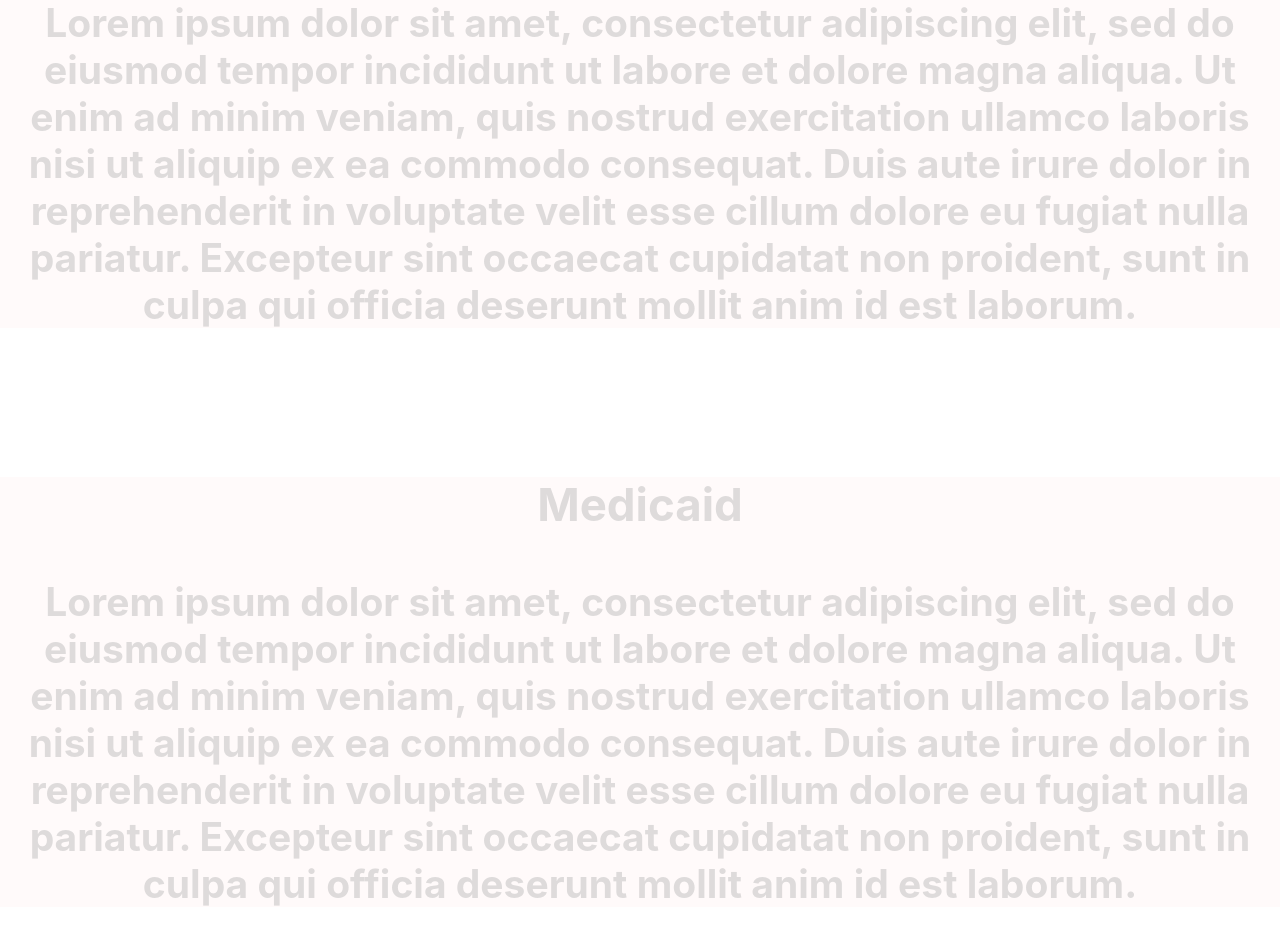
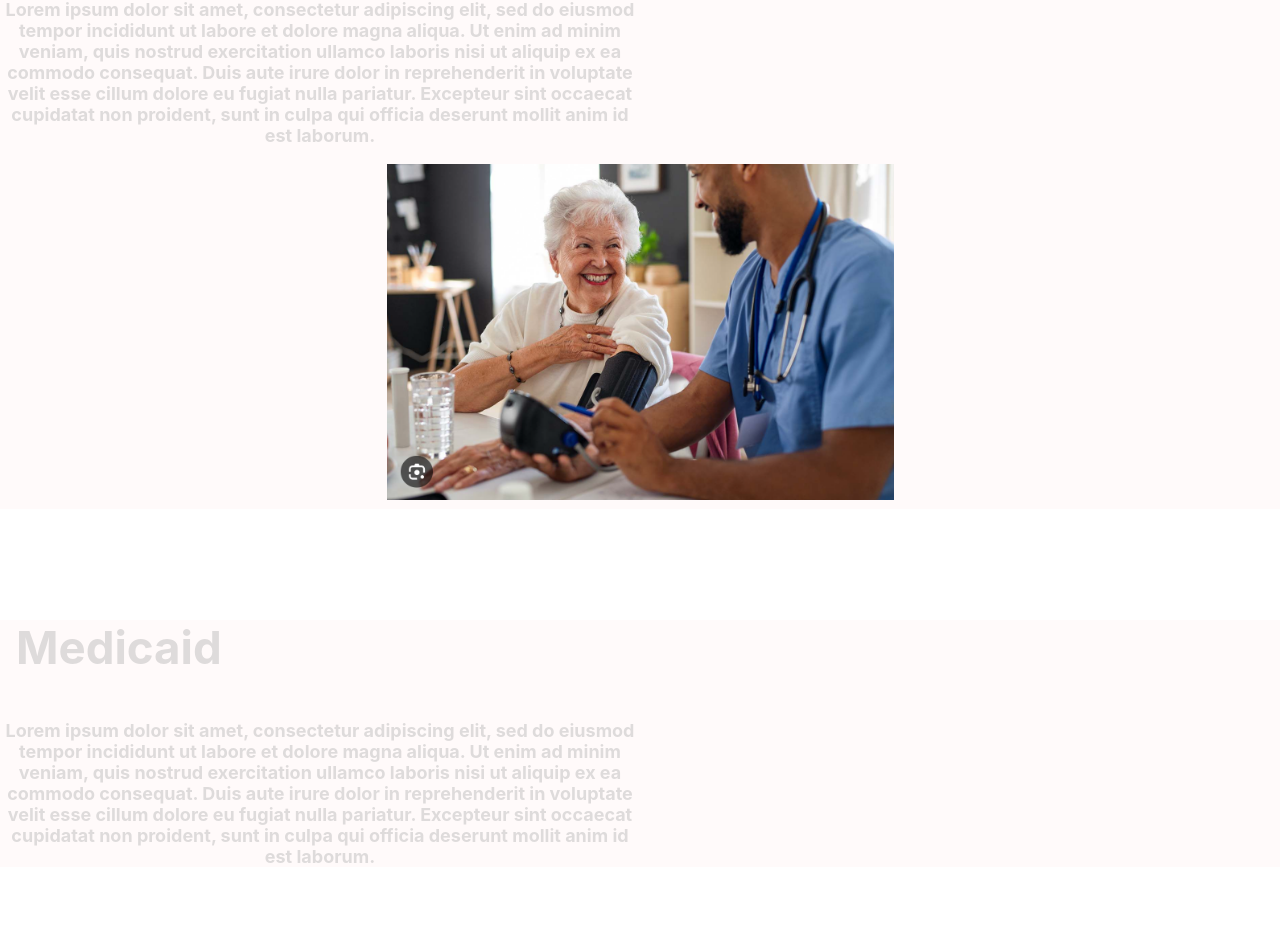
Before and after one commit to RickyFig17/Generica-Health, a React (Create React App) app: page / in a window 1280 px wide. Shown: the part 528-1480 px from the top of the page. Built offline with nearby package versions, Linux system fonts and the light colour scheme.

Commit message:
adding images

```diff
--- a/src/Home.js
+++ b/src/Home.js
@@ -1,5 +1,7 @@
 import React from "react";
 import "./Home.scss";
+import Medicare from "./Medicare";
+import oldlady from "./images/oldlady.png";
 
 const Home = () => {
   return (
@@ -20,6 +22,7 @@
     <div className="medicare-home-wrapper">
       <h3>{title}</h3>
       <p>{message}</p>
+    <img src={oldlady} alt="oldlady" className="oldlady"></img>
     </div>
   );
 }
--- a/src/Home.scss
+++ b/src/Home.scss
@@ -2,14 +2,23 @@
   color: rgb(192, 185, 185);
 }
 
-.medicare-home-wrapper {
+.medicare-home-wrapper,
+.medicaid-home-wrapper,
+.ifp-home-wrapper {
   background-color: snow;
+
+  p {
+    width: 50%;
+    font-size: large;
+  }
+
+  h3 {
+    width: 100%;
+    display: flex;
+    margin-left: 1rem;
+  }
 }
 
-.medicaid-home-wrapper {
-  background-color: snow;
+.oldlady {
+  width: 13em;
 }
-
-.ifp-home-wrapper {
-  background-color: snow;
-}
```
Also changed, not shown: src/images/oldlady.png (added).
